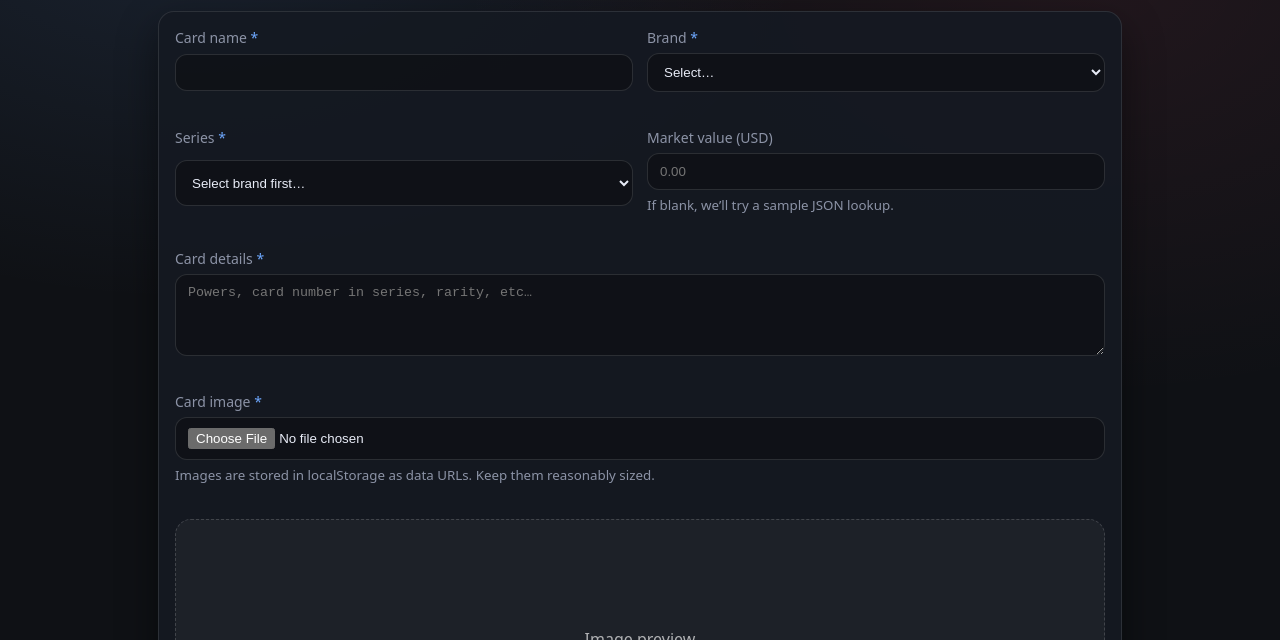
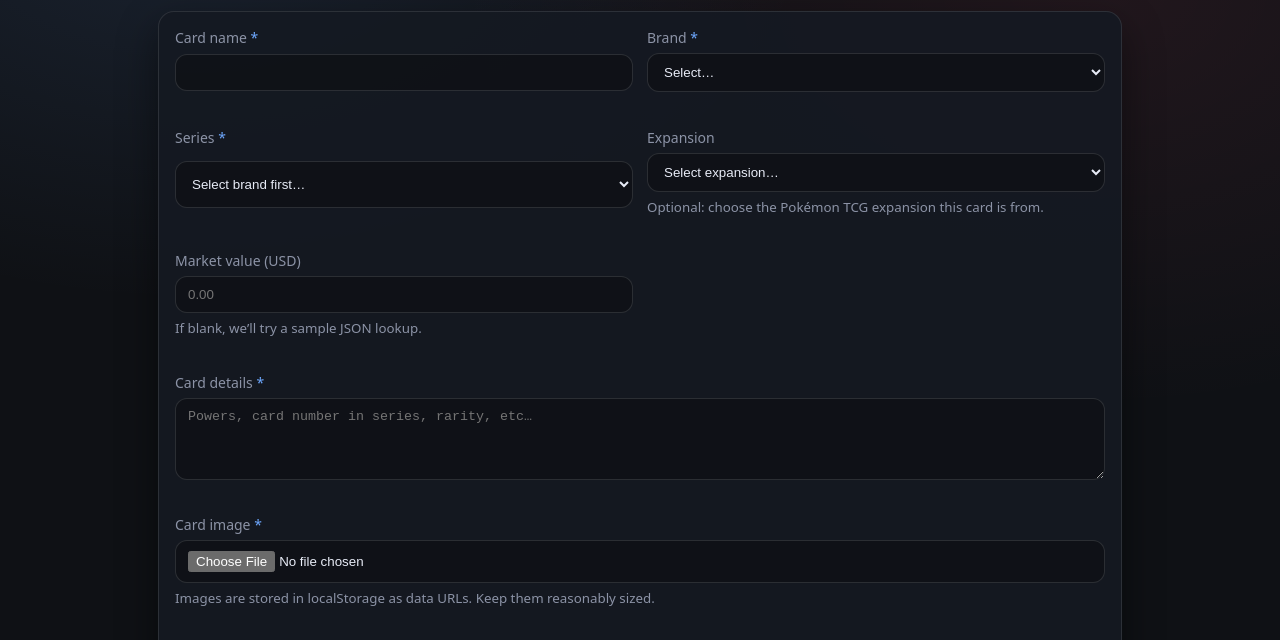
Before and after one commit to tawnaylor/cardflow, a website with bundled scripts: page cardflow/form.html in a window 1280 px wide. Shown: the part 118-758 px from the top of the page. Built offline with nearby package versions, Linux system fonts and the light colour scheme.

Commit message:
updated form

```diff
--- a/cardflow/form.html
+++ b/cardflow/form.html
@@ -44,6 +44,15 @@
             </label>
 
             <label class="field">
+              <span class="label">Expansion</span>
+              <select id="expansion" class="select">
+                <option value="">Select expansion…</option>
+              </select>
+              <small class="muted">Optional: choose the Pokémon TCG expansion this card is from.</small>
+              <small class="error" data-for="expansion"></small>
+            </label>
+
+            <label class="field">
               <span class="label">Market value (USD)</span>
               <input id="marketValue" class="input" type="number" min="0" step="0.01" placeholder="0.00" />
               <small class="muted">If blank, we’ll try a sample JSON lookup.</small>
--- a/js/form.js
+++ b/js/form.js
@@ -8,6 +8,7 @@ const els = {
   cardName: document.getElementById("cardName"),
   brand: document.getElementById("brand"),
   series: document.getElementById("series"),
+  expansion: document.getElementById("expansion"),
   marketValue: document.getElementById("marketValue"),
   cardDetails: document.getElementById("cardDetails"),
   imageFile: document.getElementById("imageFile"),
@@ -17,12 +18,25 @@ const els = {
 
 let brandData = null;
 let marketSample = {};
+let expansions = [];
 
 init().catch(console.error);
 
 async function init() {
   brandData = await fetchBrandSeries();
   marketSample = await fetchMarketSample();
+
+  // load expansions list
+  try {
+    const res = await fetch("../data/pokemon-tcg-sets.json");
+    if (res.ok) {
+      expansions = await res.json();
+      const opts = (expansions ?? []).map((s) => ({ id: s.id, name: s.name }));
+      setSelectOptions(els.expansion, opts, "Select expansion…");
+    }
+  } catch (err) {
+    console.warn("Failed to load pokemon expansions", err);
+  }
 
   setSelectOptions(els.brand, getBrandOptions(brandData), "Select…");
 
@@ -62,6 +76,7 @@ async function onSubmit(e) {
     name: els.cardName.value.trim(),
     brand: els.brand.value,
     series: els.series.value,
+    expansion: els.expansion?.value || "",
     details: els.cardDetails.value.trim(),
     marketValue: els.marketValue.value === "" ? "" : Number(els.marketValue.value),
     imageFile: file
@@ -90,6 +105,7 @@ async function onSubmit(e) {
     brand: data.brand,
     brandLabel,
     series: data.series,
+    expansion: data.expansion,
     details: data.details,
     marketValue: finalMarketValue,
     imageDataUrl,
```
